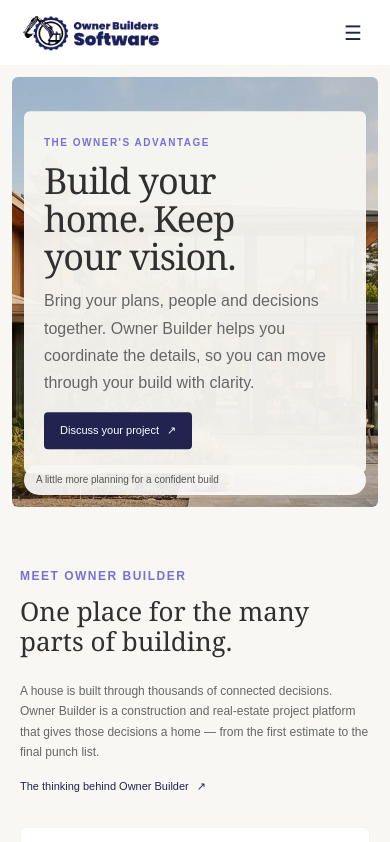
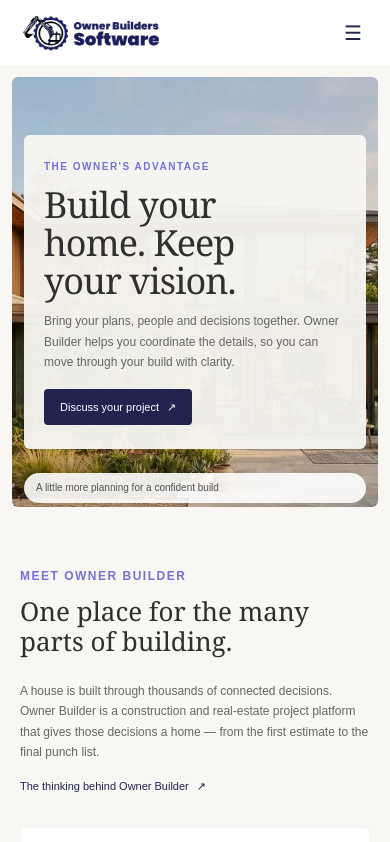
Before and after one commit to adityatripathi-ai/Owner-Builder, a React (Vite) app: page / in a window 390 px wide. Shown: the top 842 px of the page. Built offline with nearby package versions, Linux system fonts and the light colour scheme.

Commit message:
fixing font and  text sizes

```diff
--- a/src/components/sections/Hero.jsx
+++ b/src/components/sections/Hero.jsx
@@ -54,7 +54,7 @@ const Hero = () => {
               initial={{ opacity: 0, y: 15 }}
               animate={{ opacity: 1, y: 0 }}
               transition={{ delay: 0.8, duration: 0.6 }}
-              className="text-[#666666] text-[12 px] sm:text-[15px] leading-[1.7] mt-3 sm:mt-4 max-w-[340px]"
+              className="text-[#666666] text-[12px] sm:text-[15px] leading-[1.7] mt-3 sm:mt-4 max-w-[340px]"
             >
               Bring your plans, people and decisions together. Owner
               Builder helps you coordinate the details, so you can move
@@ -82,7 +82,7 @@ const Hero = () => {
             initial={{ opacity: 0, scaleX: 0 }}
             animate={{ opacity: 1, scaleX: 1 }}
             transition={{ duration: 0.8, delay: 1.1 }}
-            className="absolute bottom-3 sm:bottom-5 left-3 right-3 sm:left-6 sm:right-6 min-h-[30px] bg-white/90 rounded-full origin-left flex items-center px-3 py-2"
+            className="absolute bottom-1 sm:bottom-5 left-3 right-3 sm:left-6 sm:right-6 min-h-[30px] bg-white/90 rounded-full origin-left flex items-center px-3 py-2"
           >
             <span className="text-[#555555] text-[10px] sm:text-[15px] leading-tight">
               A little more planning for a confident build
```
